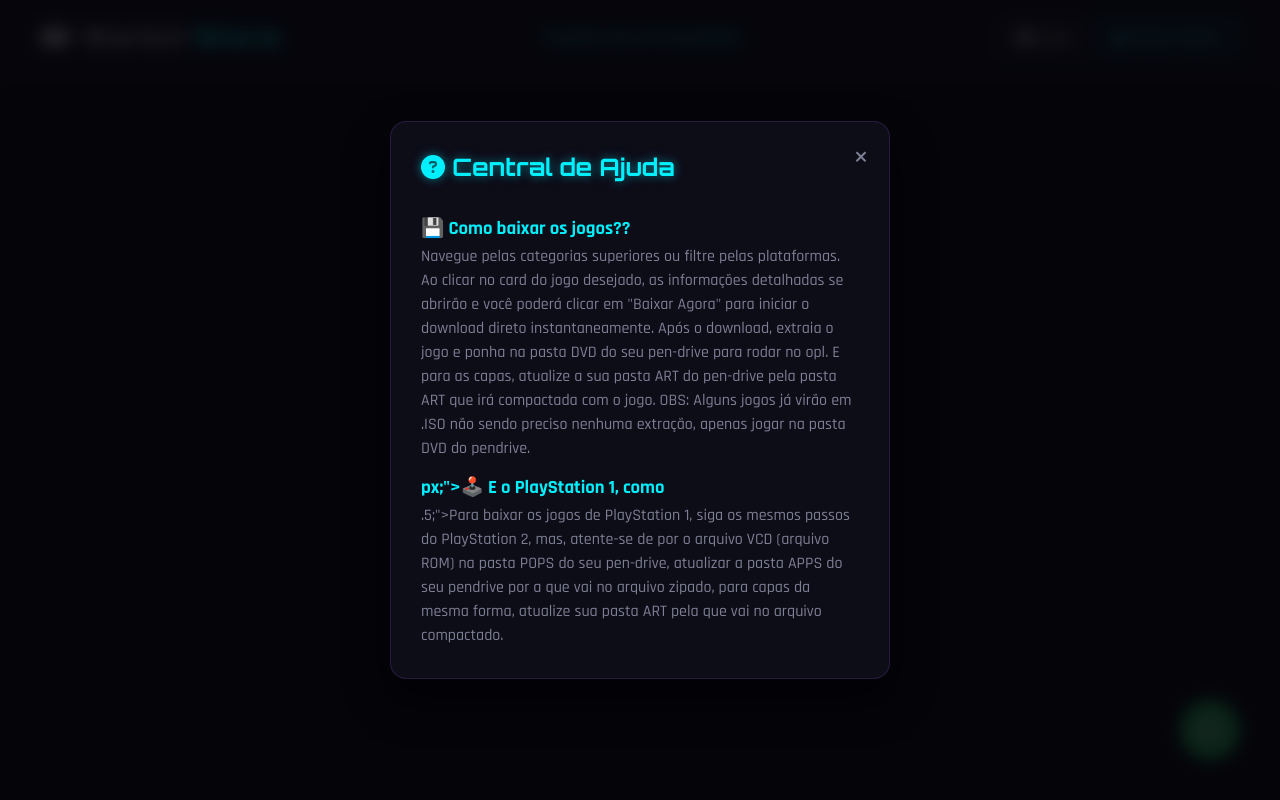
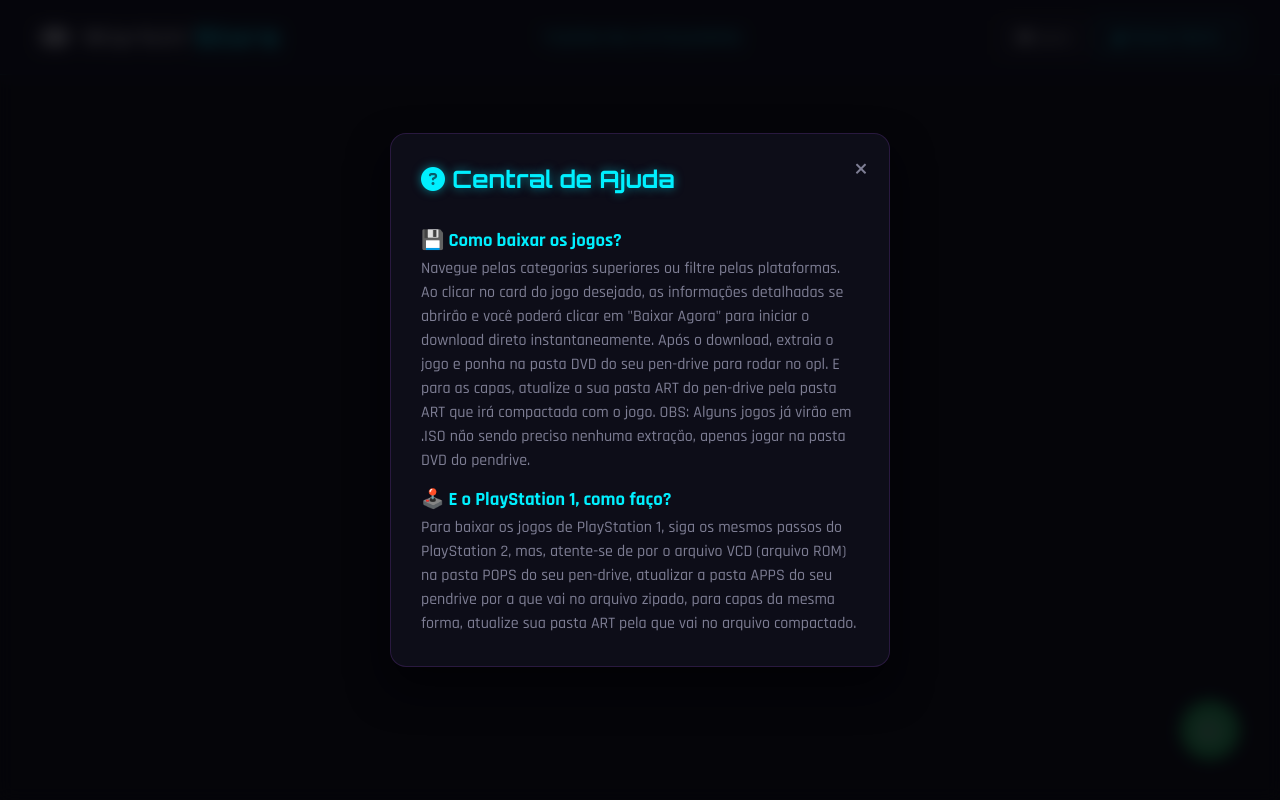
Before and after one commit to gamesworkin/bonus24, a plain HTML site: page index.html in a window 1280 px wide. Both pictures are taken after a click on the button "Ajuda". Drawn offline with Linux system fonts and the light colour scheme; no server answers.

Commit message:
Update index.html

```diff
--- a/index.html
+++ b/index.html
@@ -67,11 +67,11 @@
             <span class="close-modal" id="btnCloseHelpModal">&times;</span>
             <h2 class="neon-text" style="font-family: 'Orbitron', sans-serif; margin-bottom: 20px;"><i class="fa-solid fa-circle-question"></i> Central de Ajuda</h2>
             <div class="help-scroll-body" style="max-height: 60vh; overflow-y: auto; text-align: left;">
-                <h3 style="color: var(--accent-neon); margin-top: 15px;">💾 Como baixar os jogos??</h3>
+                <h3 style="color: var(--accent-neon); margin-top: 15px;">💾 Como baixar os jogos?</h3>
                 <p style="color: #7e7e94; margin-top: 5px; line-height: 1.5;">Navegue pelas categorias superiores ou filtre pelas plataformas. Ao clicar no card do jogo desejado, as informações detalhadas se abrirão e você poderá clicar em "Baixar Agora" para iniciar o download direto instantaneamente. Após o download, extraia o jogo e ponha na pasta DVD do seu pen-drive para rodar no opl. E para as capas, atualize a sua pasta ART do pen-drive pela pasta ART que irá compactada com o jogo. OBS: Alguns jogos já virão em .ISO não sendo preciso nenhuma extração, apenas jogar na pasta DVD do pendrive.</p>
 
-                <h3 style="color: var(--accent-neon); margin-top: 15px;">px;">🕹️ E o PlayStation 1, como </h3>
-                <p style="color: #7e7e94; margin-top: 5px; line-height: 1.5;">.5;">Para baixar os jogos de PlayStation 1, siga os mesmos passos do PlayStation 2, mas, atente-se de por o arquivo VCD (arquivo ROM) na pasta POPS do seu pen-drive, atualizar a pasta APPS do seu pendrive por a que vai no arquivo zipado, para capas da mesma forma, atualize sua pasta ART pela que vai no arquivo compactado.</p>
+                <h3 style="color: var(--accent-neon); margin-top: 15px;">🕹️ E o PlayStation 1, como faço?</h3>
+                <p style="color: #7e7e94; margin-top: 5px; line-height: 1.5;">Para baixar os jogos de PlayStation 1, siga os mesmos passos do PlayStation 2, mas, atente-se de por o arquivo VCD (arquivo ROM) na pasta POPS do seu pen-drive, atualizar a pasta APPS do seu pendrive por a que vai no arquivo zipado, para capas da mesma forma, atualize sua pasta ART pela que vai no arquivo compactado.</p>
             </div>
         </div>
     </div>
```
